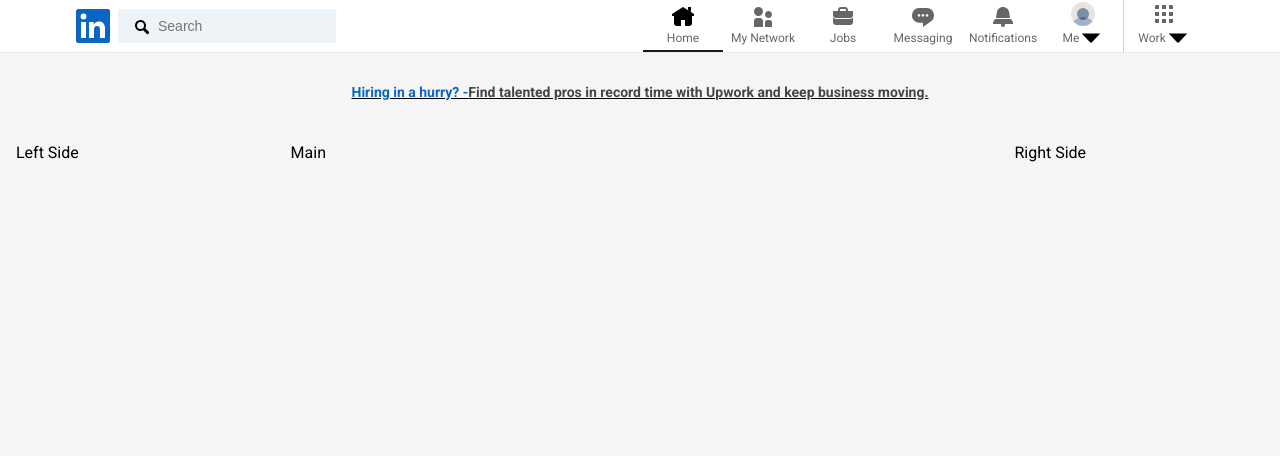
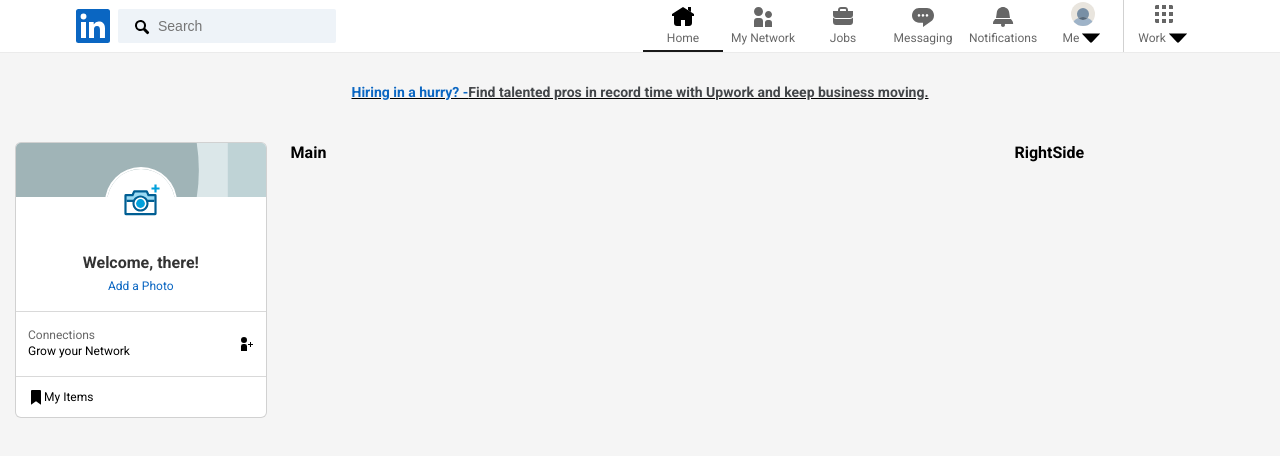
Before and after one commit to Saurav-98/Linkedin-Working-Clone, a React (Create React App) app: page /home in a window 1280 px wide. Shown: the top 456 px of the page. Built offline with nearby package versions, Linux system fonts and the light colour scheme; the HTML template or start-up script is replaced by a standard one.

Commit message:
Left Section Completed

```diff
--- a/src/components/home/Home.jsx
+++ b/src/components/home/Home.jsx
@@ -1,5 +1,8 @@
 import React from 'react';
 import styled from 'styled-components';
+import LeftSide from './LeftSide';
+import Main from './Main';
+import RightSide from './RightSide';
 
 const Home = () => {
   return (
@@ -16,9 +19,9 @@
       </Section>
 
       <LayOut>
-        <div>Left Side</div>
-        <div>Main</div>
-        <div>Right Side</div>
+        <LeftSide />
+        <Main />
+        <RightSide />
       </LayOut>
     </Container>
   );
--- /dev/null
+++ b/src/components/home/LeftSide.jsx
@@ -0,0 +1,144 @@
+import React from 'react';
+import styled from 'styled-components';
+
+const LeftSide = () => {
+  return (
+    <Container>
+      <ArtCard>
+        <UserInfo>
+          <CardBackground />
+          <a>
+            <Photo />
+            <LinkA>Welcome, there!</LinkA>
+          </a>
+          <a>
+            <AddPhotoText>Add a Photo</AddPhotoText>
+          </a>
+        </UserInfo>
+        <Widget>
+          <a>
+            <div>
+              <span>Connections </span>
+              <span>Grow your Network</span>
+            </div>
+            <img src="/images/widget-icon.svg" alt="" />
+          </a>
+        </Widget>
+        <Item>
+          <span>
+            <img src="/images/item-icon.svg" alt="" />
+            My Items
+          </span>
+        </Item>
+      </ArtCard>
+    </Container>
+  );
+};
+
+export default LeftSide;
+
+const Container = styled.div``;
+const ArtCard = styled.div`
+  text-align: center;
+  overflow: hidden;
+  margin-bottom: 8px;
+  background-color: #fff;
+  border-radius: 5px;
+  position: relative;
+  border: none;
+  transition: all 0.5s ease-in-out;
+
+  box-shadow: 0 0 0 1px rgba(0, 0, 0, 0.15), 0 0 0 rgba(0, 0, 0, 0.2);
+`;
+
+const UserInfo = styled.div`
+  border-bottom: 1px solid rgba(0, 0, 0, 0.15);
+  padding: 12px 12px 16px;
+  word-wrap: break-word;
+  word-break: break-all;
+`;
+const CardBackground = styled.div`
+  background: url('./images/card-bg.svg');
+  background-position: center;
+  background-size: 462px;
+  height: 54px;
+  margin: -12px -12px 0;
+`;
+const Photo = styled.div`
+  width: 72px;
+  height: 72px;
+  box-shadow: none;
+  background-image: url('./images/photo.svg');
+  background-clip: content-box;
+  background-color: white;
+  background-position: center;
+  background-size: 60%;
+  background-repeat: no-repeat;
+  border: 2px solid white;
+
+  margin: -30px auto 12px;
+  border-radius: 50%;
+`;
+const LinkA = styled.div`
+  font-size: 16px;
+  line-height: 1.5;
+  color: rgba(0, 0, 0, 0.8);
+  font-weight: 600;
+`;
+const AddPhotoText = styled.div`
+  color: #0a66c2;
+  margin-top: 4px;
+  font-size: 12px;
+  line-height: 1.3;
+  font-weight: 400;
+`;
+
+const Widget = styled.div`
+  border-bottom: 1px solid rgba(0, 0, 0, 0.15);
+  padding-block: 12px;
+
+  a {
+    display: flex;
+    justify-content: space-between;
+    align-items: center;
+    padding: 4px 12px;
+
+    &:hover {
+      background-color: rgba(0, 0, 0, 0.08);
+    }
+
+    div {
+      display: flex;
+      flex-direction: column;
+      text-align: left;
+
+      span {
+        font-size: 12px;
+        line-height: 1.33;
+        &:first-child {
+          color: rgba(0, 0, 0, 0.6);
+        }
+        &:nth-child() {
+          color: rgba(0, 0, 0, 1);
+        }
+      }
+    }
+  }
+`;
+const Item = styled.a`
+  padding: 12px;
+  display: block;
+  font-size: 12px;
+  text-align: left;
+  border-bottom: rgba(0, 0, 0, 0.8);
+
+  span {
+    display: flex;
+    align-items: center;
+    color: rgba(0, 0, 0, 1);
+  }
+
+  &:hover {
+    background-color: rgba(0, 0, 0, 0.08);
+  }
+`;
--- /dev/null
+++ b/src/components/home/Main.jsx
@@ -0,0 +1,11 @@
+import React from 'react';
+
+const Main = () => {
+  return (
+    <div>
+      <h1>Main</h1>
+    </div>
+  );
+};
+
+export default Main;
--- /dev/null
+++ b/src/components/home/RightSide.jsx
@@ -0,0 +1,11 @@
+import React from 'react';
+
+const RightSide = () => {
+  return (
+    <div>
+      <h1>RightSide</h1>
+    </div>
+  );
+};
+
+export default RightSide;
```
